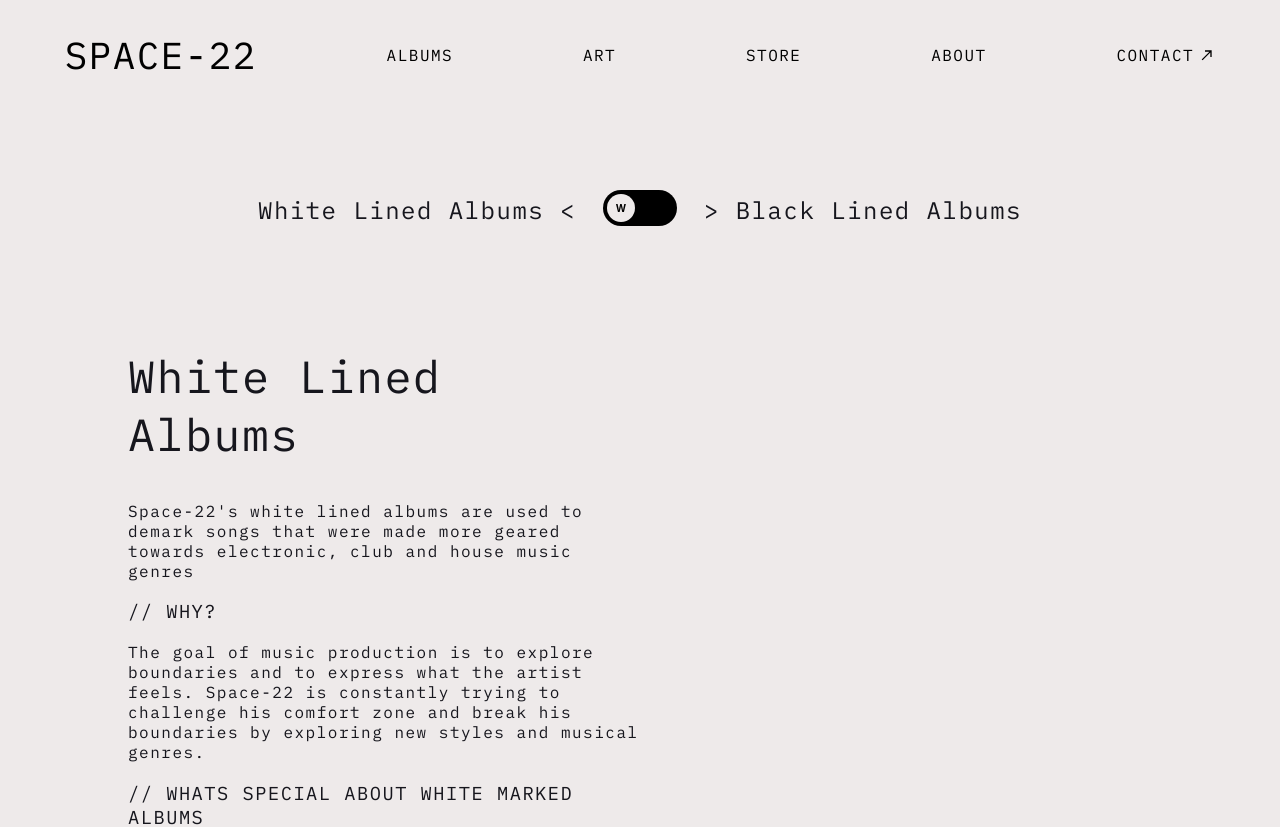
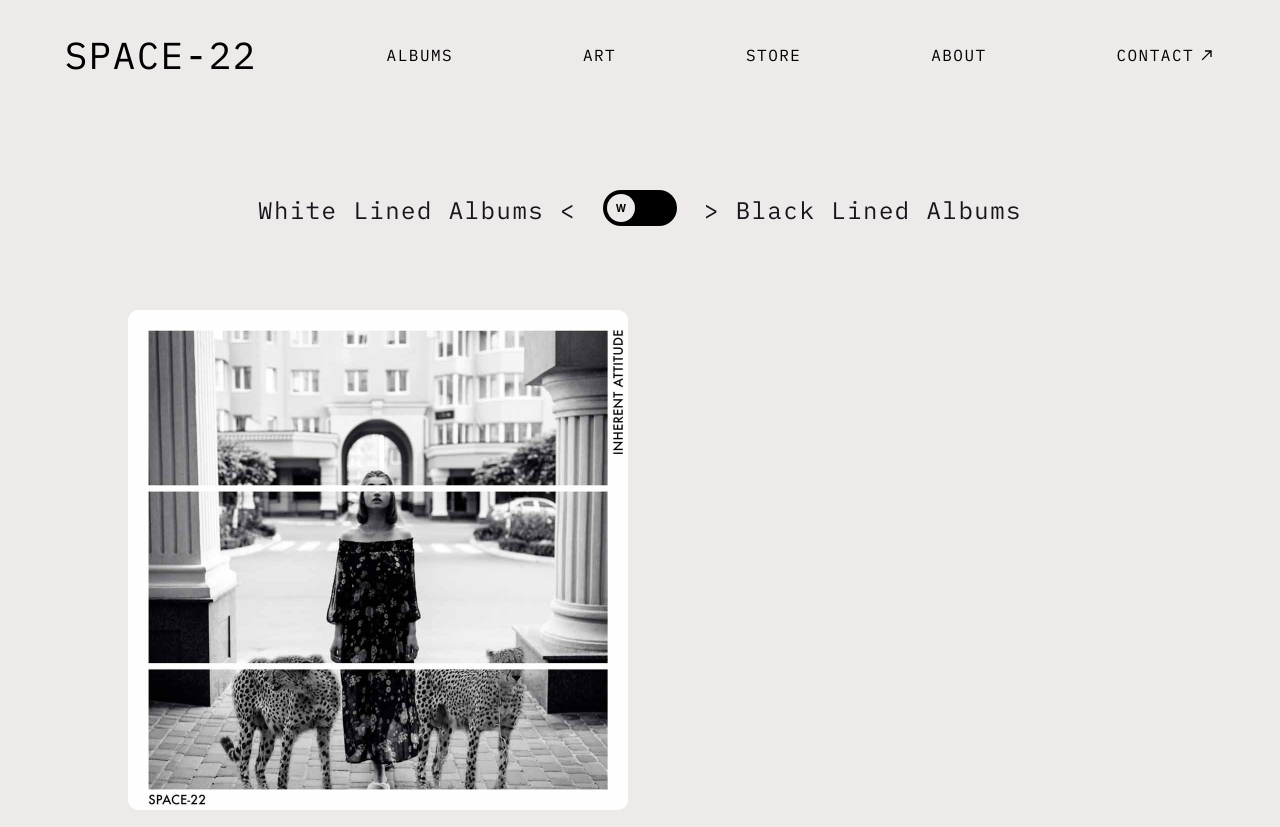
Before and after one commit to VictorDoyle/Space22Website, a React (Create React App) app: page / in a window 1280 px wide. Shown: the top 827 px of the page. Built offline with nearby package versions, Linux system fonts and the light colour scheme; a web font is replaced by a local one.

Commit message:
adding cover album imgs to landing

```diff
--- a/src/pages/LandingPage.js
+++ b/src/pages/LandingPage.js
@@ -8,7 +8,9 @@ import ReturnToTop from "../components/ReturnToTop";
 import "../styles/LandingPage.css"
 import "../styles/GlobalStyle.css";
 import Footer from '../components/Footer.js';
-/* hooks */
+/* imgs */
+import w_albumShow1 from "../images/W_AlbumLanding1.jpg";
+import b_albumShow1 from "../images/B_AlbumLanding1.jpg";
 
 function LandingPage() {
     /* logic here to find change theme to color base album */
@@ -62,6 +64,9 @@ function LandingPage() {
                     ?
 
                     <div className='titleWAlbums'>
+                        {/* image here */}
+                        <img className='w_albumLandingShowCase' src={w_albumShow1}/>
+                        {/* image end */}
                     <h2 className='largeH2'>White Lined Albums</h2>
                     <p>Space-22's white lined albums are used to demark songs that were made more geared towards electronic, club and house music genres </p>
                     <h3> // WHY? </h3>
@@ -75,6 +80,9 @@ function LandingPage() {
                     </div>
                     :
                     <div className='titleBAlbums'>
+                        {/* image here */}
+                        <img className='b_albumLandingShowCase' src={b_albumShow1}/>
+                        {/* image end */}
                     <h2 className='largeH2' >Black Lined Albums</h2>
                     <p>Space-22's black lined albums are used to demark songs that were made more geared towards darkwave, hardcore techno and EBM music genres </p>
                     <h3> // WHY? </h3>
--- a/src/styles/LandingPage.css
+++ b/src/styles/LandingPage.css
@@ -125,3 +125,18 @@
 .largeH2 {
     font-size: 45px;
 }
+
+/* fix below */
+.w_albumLandingShowCase {
+    max-width: 500px;
+    border-radius: 10px;
+    margin-left: auto;
+    margin-right:auto;
+}
+
+.b_albumLandingShowCase {
+    max-width: 500px;
+    border-radius: 10px;
+    margin-left: auto;
+    margin-right:auto;
+}
```
Also changed, not shown: src/images/B_AlbumLanding1.jpg (added), src/images/W_AlbumLanding1.jpg (added).
